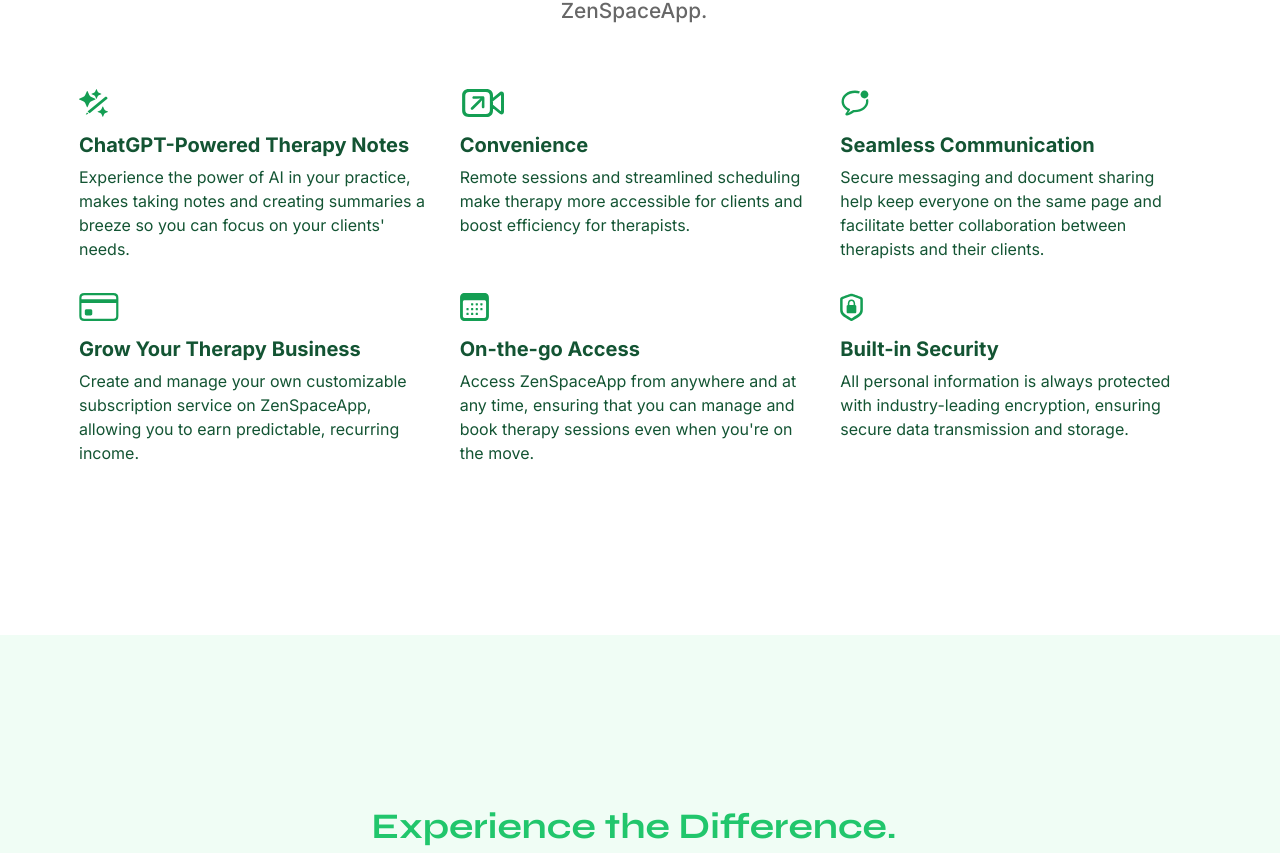
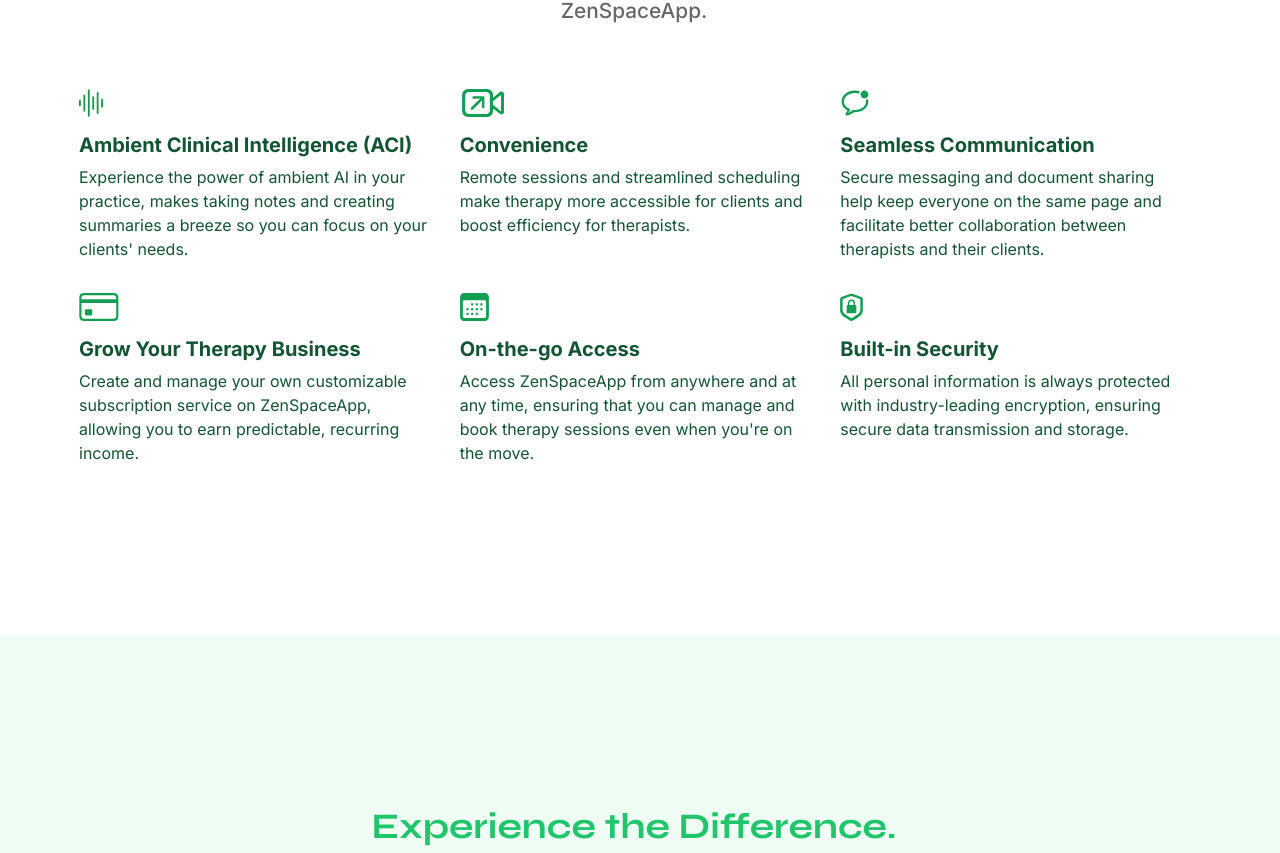
Before and after one commit to ZenSpaceApp/zenspace-website, a Next.js app: page /therapists in a window 1280 px wide. Shown: the part 2338-3191 px from the top of the page. Built offline with nearby package versions, Linux system fonts and the light colour scheme.

Commit message:
Replaced all ChatGPT references with ACI

```diff
--- a/app/therapists/page.tsx
+++ b/app/therapists/page.tsx
@@ -54,6 +54,7 @@
 import ChevronUpIcon from '@/public/images/icons/chevron-up.svg';
 import ChevronDownIcon from '@/public/images/icons/chevron-down.svg';
 import IntegratonIcons from '@/public/images/icons/integration-icons@2x.png';
+import WaveformIco from '@/public/images/icons/audio-tap.svg';
 
 
 const ZenNotes = () => {
@@ -519,7 +520,7 @@
  */
 function Benefits() {
   const iconsAlt = [
-    [ZenNotesIcon, "ZenNotes app icon for AI-Powered therapy notes"],
+    [WaveformIco, "ZenNotes app icon for AI-Powered therapy notes"],
     [VideoIcon, "Video call icon for telehealth consultations"],
     [ChatIcon, "Chat message icon for therapist-client communication"],
     [CreditCardIcon, "Credit card icon for secure online payments" ],
@@ -529,8 +530,8 @@
 
   const benefits: Array<[string, string]> = [
     [
-      "ChatGPT-Powered Therapy Notes",
-      "Experience the power of AI in your practice, makes taking notes and creating summaries\
+      "Ambient Clinical Intelligence (ACI)",
+      "Experience the power of ambient AI in your practice, makes taking notes and creating summaries\
        a breeze so you can focus on your clients' needs."
     ],
     [
@@ -603,7 +604,7 @@
       <div className='grid-container'>
         <div className="grid-item">
           <Image
-            alt='ChatGPT-powered Therapy Notes'
+            alt='Ambient Clinical Intelligence (ACI) Powered Notes'
             src={CostsIcon}
             height={32}
             width={0}
@@ -617,7 +618,7 @@
         </div>
         <div className="grid-item">
           <Image
-            alt='ChatGPT-powered Therapy Notes'
+            alt='Telehealth impact on patient satisfaction and access to care'
             src={ImpactIcon}
             height={32}
             width={0}
@@ -630,7 +631,7 @@
         </div>
         <div className="grid-item">
           <Image
-            alt='ChatGPT-powered Therapy Notes'
+            alt='reduce no-shows with telehealth appointments'
             src={NoShowIcon}
             height={32}
             width={0}
@@ -752,7 +753,7 @@
         <ul>
             <li>
               <Image
-                alt='ChatGPT-powered Therapy Notes'
+                alt='ambient clinical intelligence powered therapy notes'
                 src={CalendarIcon}
                 height={16}
                 width={0}
@@ -761,7 +762,7 @@
             </li>
             <li>
               <Image
-                alt='ChatGPT-powered Therapy Notes'
+                alt='HD-video calling for telehealth sessions'
                 src={VideoIcon}
                 height={16}
                 width={0}
@@ -781,7 +782,7 @@
             </li>
             <li>
               <Image
-                alt='ChatGPT-powered Therapy Notes'
+                alt='HIPAA-compliant security for telehealth sessions'
                 src={SecurityIcon}
                 height={18}
                 width={0}
@@ -790,7 +791,7 @@
             </li>
             <li>
               <Image
-                alt='ChatGPT-powered Therapy Notes'
+                alt='subscription management for therapists and clients'
                 src={CreditCardIcon}
                 height={16}
                 width={0}
```
